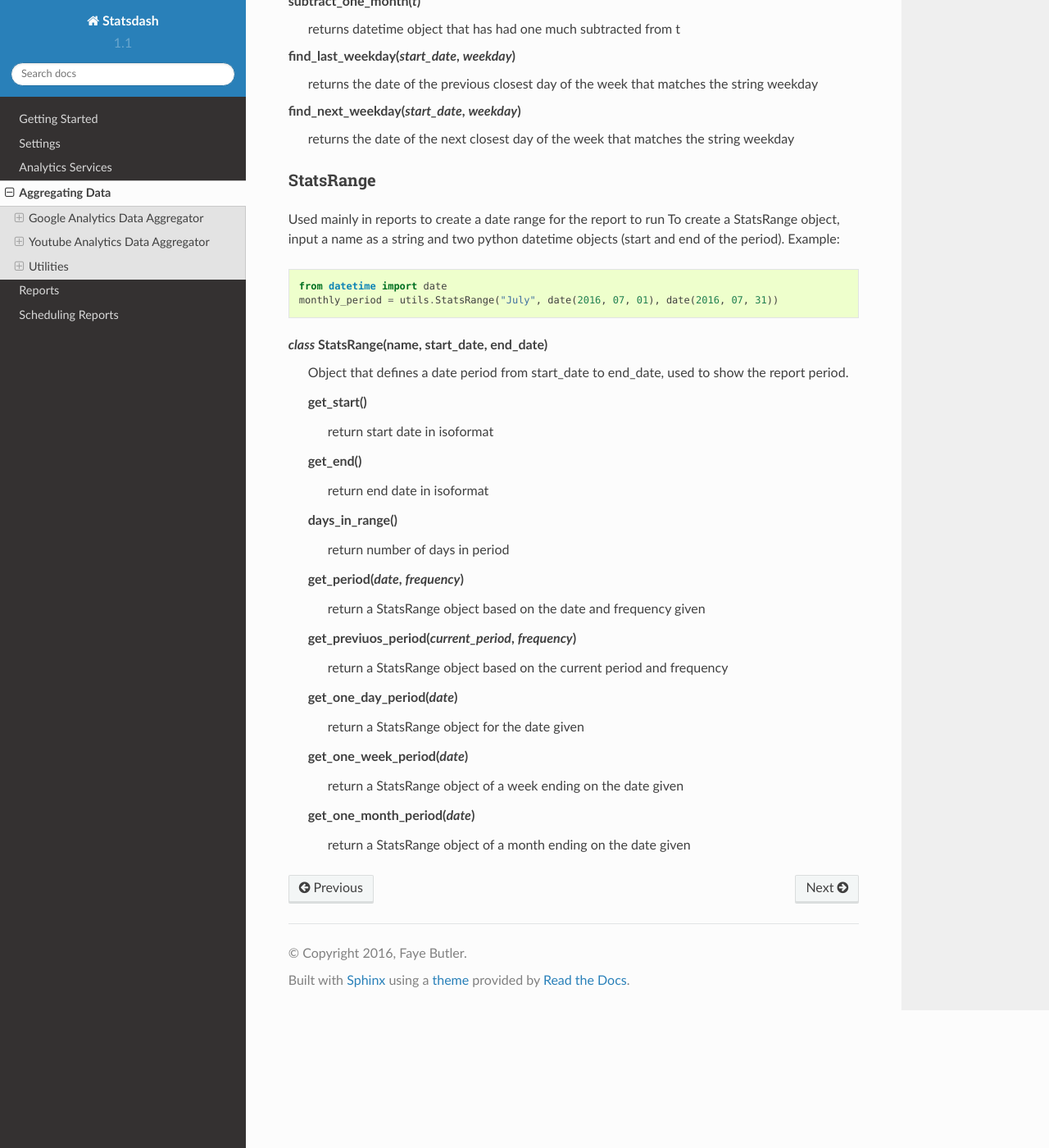
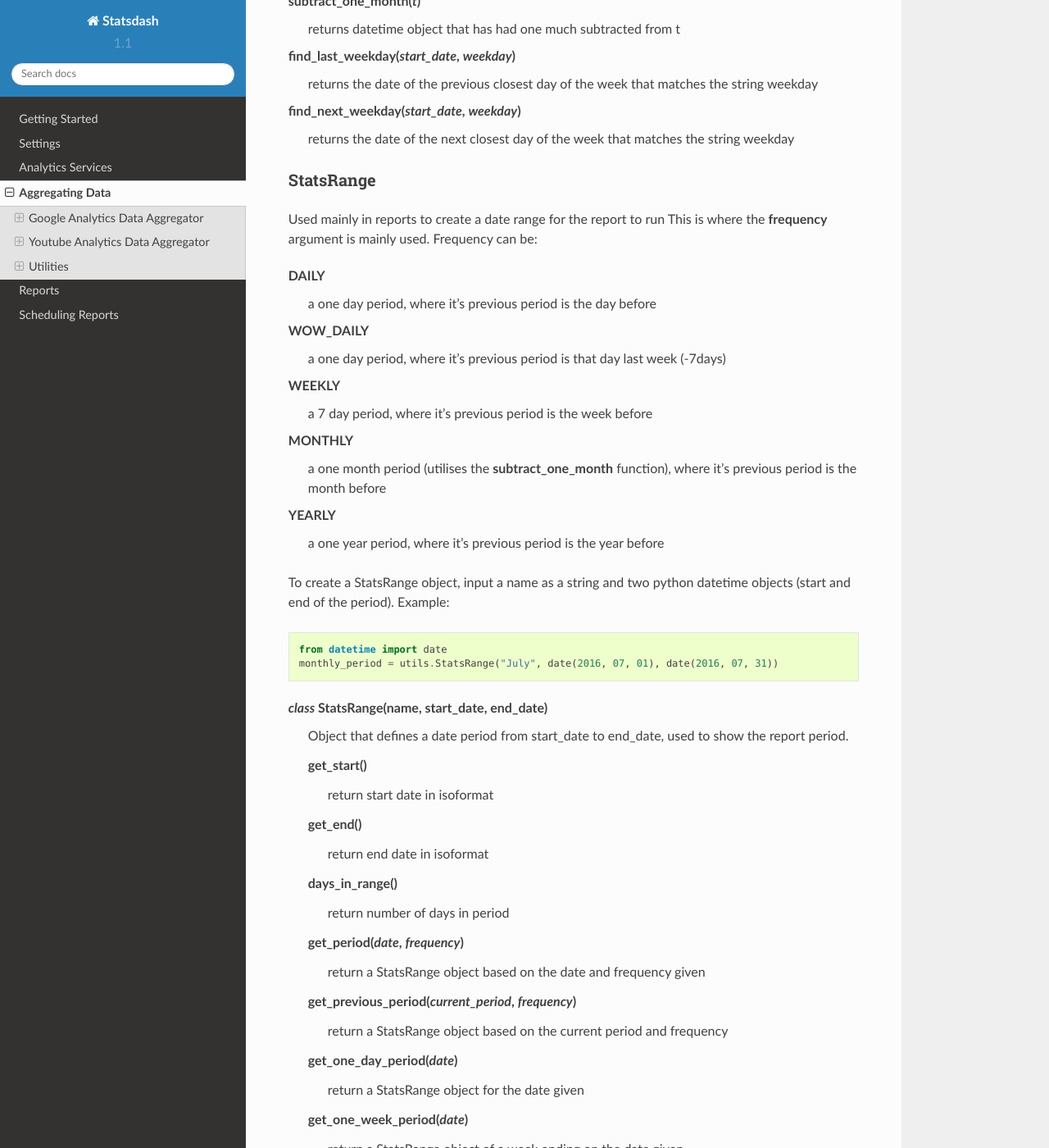
Before and after one commit to gamernetwork/gastatsdash, a Sphinx documentation site: the page built from docs/aggregating_data.rst, in a window 1280 px wide and 1400 px high, scrolled down 6475 px. Shown: the whole window at 82% size. Built offline with Sphinx 7.4.7 and the Read the Docs theme 2.0.0, drawn with Linux system fonts in a browser that asks for light colours.

Commit message:
updating aggregating doc

```diff
--- a/docs/aggregating_data.rst
+++ b/docs/aggregating_data.rst
@@ -258,6 +258,20 @@ StatsRange
 ++++++++++
 
 Used mainly in reports to create a date range for the report to run
+This is where the **frequency** argument is mainly used.
+Frequency can be:
+
+DAILY
+  a one day period, where it's previous period is the day before
+WOW_DAILY
+  a one day period, where it's previous period is that day last week (-7days)
+WEEKLY
+  a 7 day period, where it's previous period is the week before
+MONTHLY
+  a one month period (utilises the **subtract_one_month** function), where it's previous period is the month before
+YEARLY
+  a one year period, where it's previous period is the year before
+
 To create a StatsRange object, input a name as a string and two python datetime objects (start and end of the period).
 Example::
 
@@ -279,7 +293,7 @@ Example::
     get_period(*date*, *frequency*)
         return a StatsRange object based on the date and frequency given
 
-    get_previuos_period(*current_period*, *frequency*)
+    get_previous_period(*current_period*, *frequency*)
         return a StatsRange object based on the current period and frequency
 
     get_one_day_period(*date*)
```
